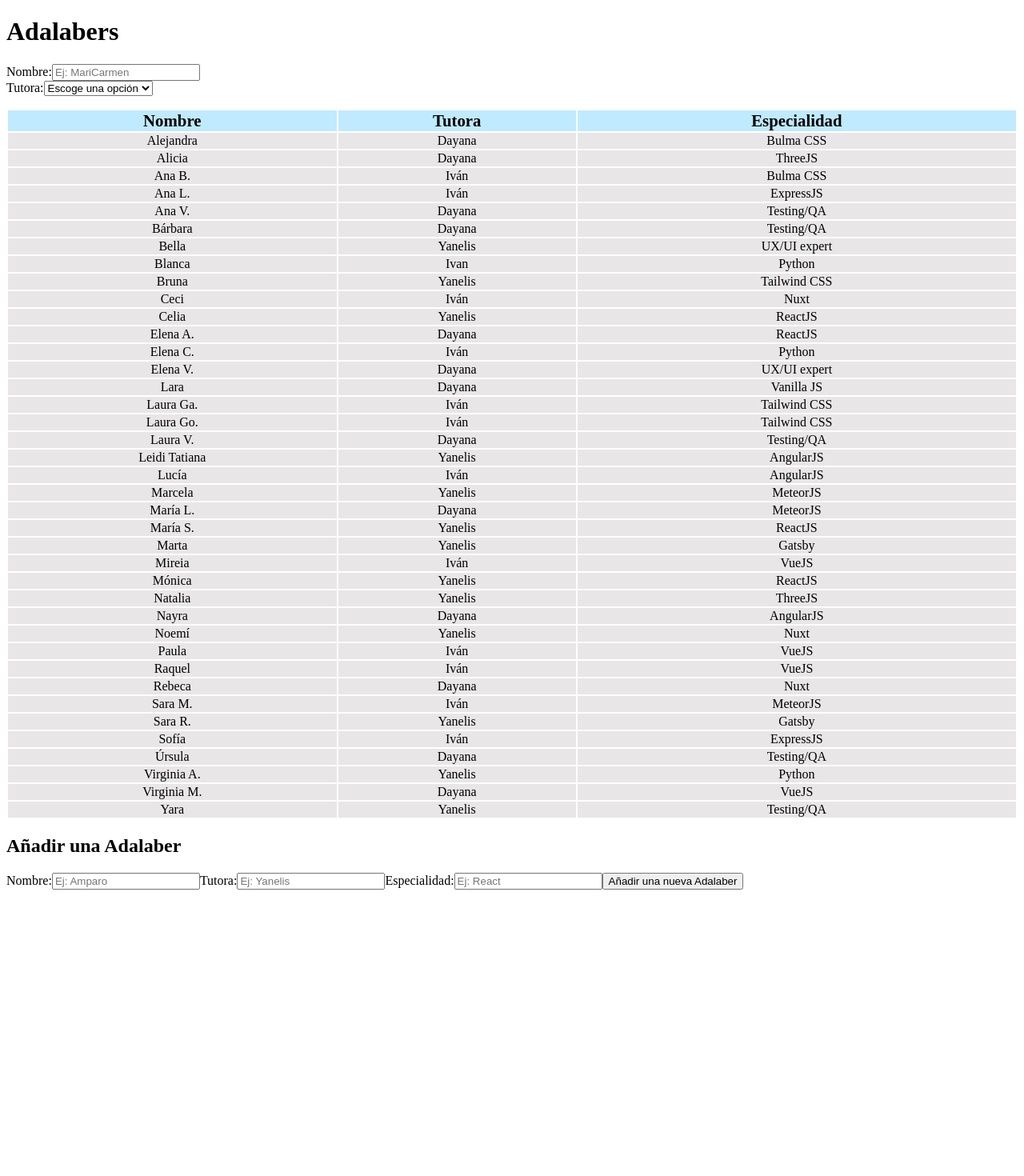
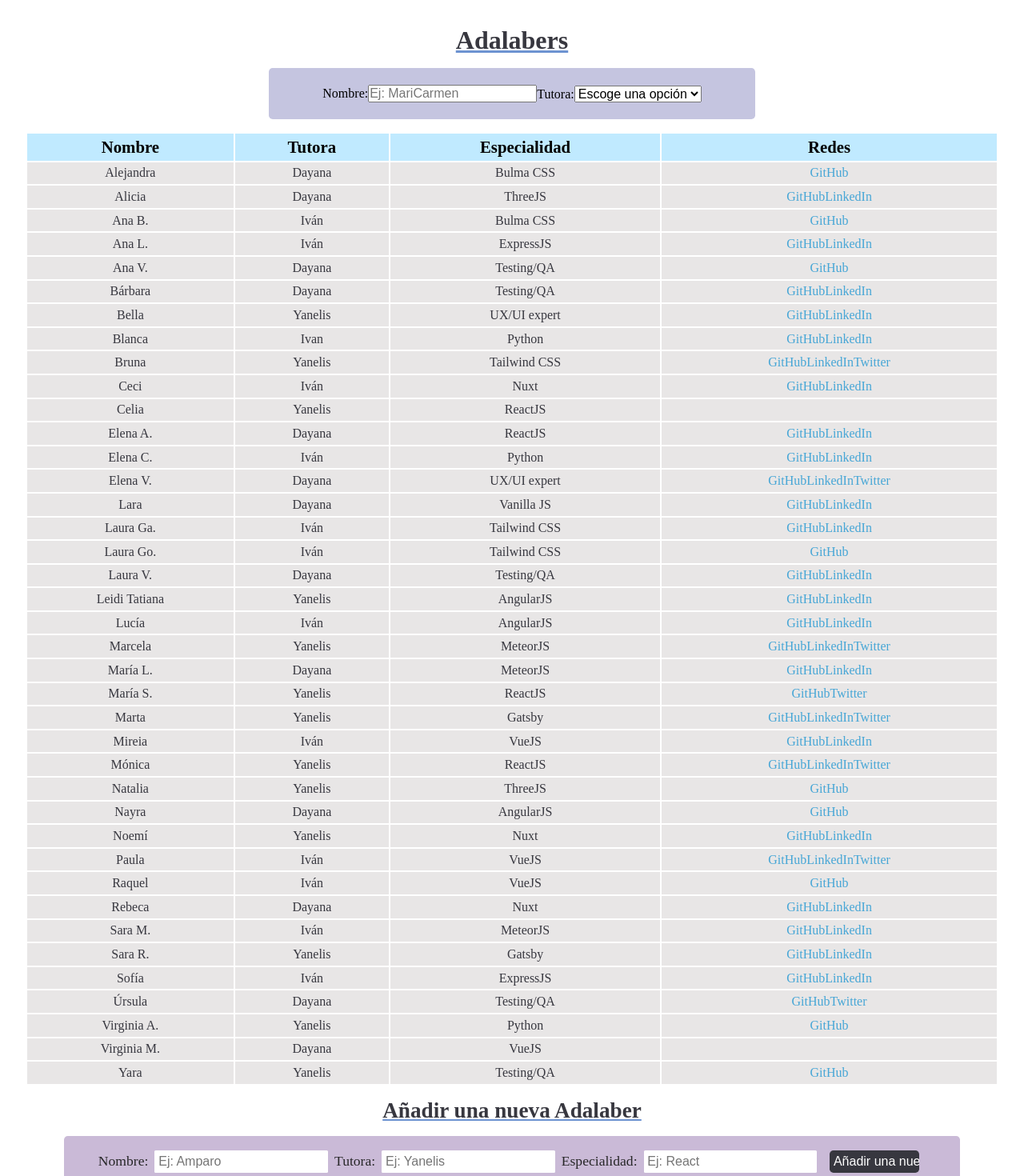
Before and after one commit to marcelabpetroli/adalab-module-3-intermediate, a React (Create React App) app: page / in a window 1280 px wide. Shown: the top 1470 px of the page at 80% size. Before the commit the page ends 1120 px from the top, so only its background shows below. Built offline with nearby package versions, Linux system fonts and the light colour scheme.

Commit message:
Add filter and styles

```diff
--- a/public/index.html
+++ b/public/index.html
@@ -3,18 +3,8 @@
   <head>
     <meta charset="UTF-8" />
     <meta name="viewport" content="width=device-width, initial-scale=1" />
-    <title>Profile cards</title>
-    <link rel="preconnect" href="https://fonts.googleapis.com" />
-    <link rel="preconnect" href="https://fonts.gstatic.com" crossorigin />
+    <title>Adalabers List</title>
     <link rel="icon" href="%PUBLIC_URL%/favicon.ico" />
-    <link
-      href="https://fonts.googleapis.com/css2?family=Merriweather:ital,wght@0,300;0,400;0,700;0,900;1,300;1,400;1,700;1,900&family=Montserrat:ital,wght@0,100;0,200;0,300;0,400;0,500;0,600;0,700;0,800;0,900;1,100;1,200;1,300;1,400;1,500;1,600;1,700;1,800;1,900&family=Open+Sans:ital,wght@0,300;0,400;0,500;0,600;0,700;0,800;1,300;1,400;1,500;1,600;1,700;1,800&display=swap"
-      rel="stylesheet"
-    />
-    <script
-      src="https://kit.fontawesome.com/2eec946f56.js"
-      crossorigin="anonymous"
-    ></script>
   </head>
   <body>
     <noscript>You need to enable JavaScript to run this app.</noscript>
--- a/src/components/App.js
+++ b/src/components/App.js
@@ -1,34 +1,72 @@
 import '../styles/App.scss';
 import data from '../data/data.json';
 import { useState } from 'react';
+import ls from '../services/localStorage';
 
 function App() {
   //State variables
   const [adalabersData, setAdalabersData] = useState(data);
+  const [newAdalaberInfo, setNewAdalaberInfo] = useState({
+    name: '',
+    counselor: '',
+    speciality: '',
+  });
+  const [searchName, setSearchName] = useState(ls.get('searchName', ''));
+  const [searchCounselor, setSearchCounselor] = useState(ls.get('searchCounselor', ''));
 
-  const renderHtml = data.map((item) => {
-    return (
-      <tr key={item.id}>
-        <td>{item.name}</td>
-        <td>{item.counselor}</td>
-        <td>{item.speciality}</td>
-      </tr>
-    );
-  });
+  const renderHtml = adalabersData
+    .filter((eachItem) => eachItem.name.toLowerCase().includes(searchName.toLowerCase()))
+    .filter((eachItem) => eachItem.counselor.includes(searchCounselor))
+    .map((item, id) => {
+      return (
+        <tr className='adalabers__table-content' key={id}>
+          <td className='adalabers__table-line'>{item.name}</td>
+          <td className='adalabers__table-line'>{item.counselor}</td>
+          <td className='adalabers__table-line'>{item.speciality}</td>
+          <td>
+            {item.social_networks.map((eachSocialMedia, index) => {
+              return (
+                <a key={index} href={eachSocialMedia} className='adalaber__medias'>
+                  {eachSocialMedia.name}
+                </a>
+              );
+            })}
+          </td>
+        </tr>
+      );
+    });
+
+  const handleNewAdalaberInfo = (ev) => {
+    setNewAdalaberInfo({ ...newAdalaberInfo, [ev.target.id]: ev.target.value });
+  };
+
+  const handleClick = (ev) => {
+    ev.preventDefault();
+    setAdalabersData([...adalabersData, newAdalaberInfo]);
+  };
+
+  const handleSearchName = (ev) => {
+    ls.set('searchName', ev.target.value);
+    setSearchName(ev.target.value);
+  };
+  const handleSearchCounselor = (ev) => {
+    ls.set('searchCounselor', ev.target.value);
+    setSearchCounselor(ev.target.value);
+  };
 
   return (
     <div>
       <header className='search'>
-        <h1>Adalabers</h1>
+        <h1 className='search-title'>Adalabers</h1>
         <form className='search-form'>
           <div>
             <label htmlFor='name'>Nombre:</label>
-            <input type='text' name='name' id='name' placeholder='Ej: MariCarmen' />
+            <input type='text' name='name' id='name' placeholder='Ej: MariCarmen' onChange={handleSearchName} value={searchName} />
           </div>
 
           <div>
             <label htmlFor='counselor'>Tutora:</label>
-            <select name='counselor' id='counselor'>
+            <select name='counselor' id='counselor' onChange={handleSearchCounselor}>
               <option value=''>Escoge una opción</option>
               <option value='Yanelis'>Yanelis</option>
               <option value='Dayana'>Dayana</option>
@@ -42,27 +80,58 @@ function App() {
           <table className='adalabers__table'>
             <thead>
               <tr className='adalabers__table-title'>
-                <th>Nombre</th>
-                <th>Tutora</th>
-                <th>Especialidad</th>
+                <th className='adalabers__table-sub'>Nombre</th>
+                <th className='adalabers__table-sub'>Tutora</th>
+                <th className='adalabers__table-sub'>Especialidad</th>
+                <th className='adalabers__table-sub'>Redes</th>
               </tr>
             </thead>
             <tbody className='adalabers__table-content'>{renderHtml}</tbody>
           </table>
         </section>
         <section className='add__new'>
-          <h2>Añadir una Adalaber</h2>
+          <h2 className='add__new-sub'>Añadir una nueva Adalaber</h2>
           <form className='add__new-form'>
-            <label htmlFor='name'>Nombre:</label>
-            <input type='text' name='name' id='name' placeholder='Ej: Amparo' />
+            <label className='add__new-label' htmlFor='name'>
+              Nombre:
+            </label>
+            <input
+              className='add__new-input'
+              type='text'
+              name='name'
+              id='name'
+              placeholder='Ej: Amparo'
+              onChange={handleNewAdalaberInfo}
+              value={newAdalaberInfo.name}
+            />
 
-            <label htmlFor='counselor'>Tutora:</label>
-            <input type='text' name='counselor' id='counselor' placeholder='Ej: Yanelis' />
+            <label className='add__new-label' htmlFor='counselor'>
+              Tutora:
+            </label>
+            <input
+              className='add__new-input'
+              type='text'
+              name='counselor'
+              id='counselor'
+              placeholder='Ej: Yanelis'
+              onChange={handleNewAdalaberInfo}
+              value={newAdalaberInfo.counselor}
+            />
 
-            <label htmlFor='speciality'>Especialidad:</label>
-            <input type='text' name='speciality' id='speciality' placeholder='Ej: React' />
+            <label className='add__new-label' htmlFor='speciality'>
+              Especialidad:
+            </label>
+            <input
+              className='add__new-input'
+              type='text'
+              name='speciality'
+              id='speciality'
+              placeholder='Ej: React'
+              onChange={handleNewAdalaberInfo}
+              value={newAdalaberInfo.speciality}
+            />
 
-            <input type='submit' value='Añadir una nueva Adalaber' />
+            <input className='add__new-button' type='submit' value='Añadir una nueva Adalaber' onClick={handleClick} />
           </form>
         </section>
       </main>
--- /dev/null
+++ b/src/services/localStorage.js
@@ -0,0 +1,30 @@
+const get = (key, defaultValue) => {
+  const localStorageData = localStorage.getItem(key);
+  if (localStorageData === null) {
+    return defaultValue;
+  } else {
+    return JSON.parse(localStorageData);
+  }
+};
+
+const set = (key, value) => {
+  const localStorageData = JSON.stringify(value);
+  localStorage.setItem(key, localStorageData);
+};
+
+const remove = (key) => {
+  localStorage.removeItem(key);
+};
+
+const clear = () => {
+  localStorage.clear();
+};
+
+const objectToExport = {
+  get: get,
+  set: set,
+  remove: remove,
+  clear: clear,
+};
+
+export default objectToExport;
--- a/src/styles/App.scss
+++ b/src/styles/App.scss
@@ -1,15 +1,118 @@
+* {
+  margin: 0;
+  padding: 0;
+  box-sizing: border-box;
+  font-size: 1rem;
+}
+
+body {
+  padding: 2rem;
+}
+
+.search {
+  display: flex;
+  flex-direction: column;
+  align-items: center;
+  justify-content: center;
+
+  &-title {
+    font-size: 2rem;
+    padding-bottom: 1rem;
+    color: #37373f;
+    text-decoration: underline rgb(109, 147, 209);
+  }
+
+  &-form {
+    background-color: rgb(197, 197, 224);
+    border-radius: 0.3rem;
+    height: 4rem;
+    width: 50%;
+    display: flex;
+    align-items: center;
+    justify-content: center;
+  }
+}
+
 .adalabers__table {
   margin-top: 1rem;
   width: 100%;
 
   &-title {
-    font-size: 1.3rem;
     text-align: center;
     background-color: rgb(192, 234, 255);
+  }
+
+  &-sub {
+    font-size: 1.3rem;
+    padding: 0.3rem;
   }
 
   &-content {
     text-align: center;
     background-color: rgb(232, 230, 230);
+    color: #37373f;
+  }
+
+  &-line {
+    padding: 0.3rem;
   }
 }
+
+.adalaber__medias {
+  text-decoration: none;
+  color: rgb(70, 166, 214);
+}
+
+.add__new {
+  display: flex;
+  flex-direction: column;
+  align-items: center;
+  justify-content: center;
+
+  &-sub {
+    font-size: 1.7rem;
+    color: #37373f;
+    text-decoration: underline rgb(109, 147, 209);
+    margin: 1rem;
+  }
+
+  &-form {
+    background-color: rgb(202, 186, 215);
+    border-radius: 0.3rem;
+    height: 4rem;
+    display: flex;
+    align-items: center;
+    justify-content: center;
+    width: 70rem;
+  }
+
+  &-label {
+    margin: 0.5rem;
+    color: #272728;
+    font-size: 1.1rem;
+  }
+
+  &-input {
+    padding: 0.3rem;
+    font-size: 1rem;
+    border: none;
+    border-radius: 0.1rem;
+    color: #272728;
+  }
+
+  &-button {
+    border: none;
+    border-radius: 0.3rem;
+    background-color: #37373f;
+    color: white;
+    margin: 1rem;
+    padding: 0.3rem;
+    width: 7rem;
+
+    &:hover {
+      background-color: #414142;
+      color: rgb(241, 242, 252);
+      cursor: pointer;
+    }
+  }
+}
```
